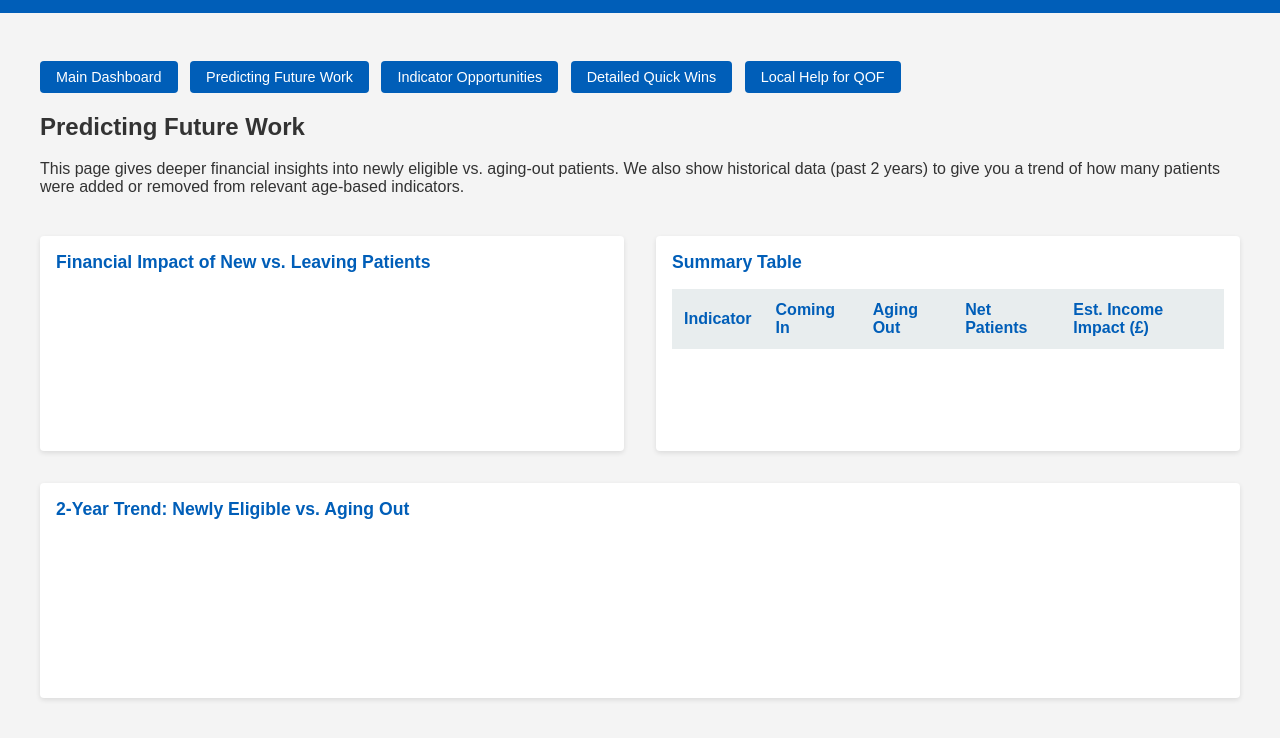
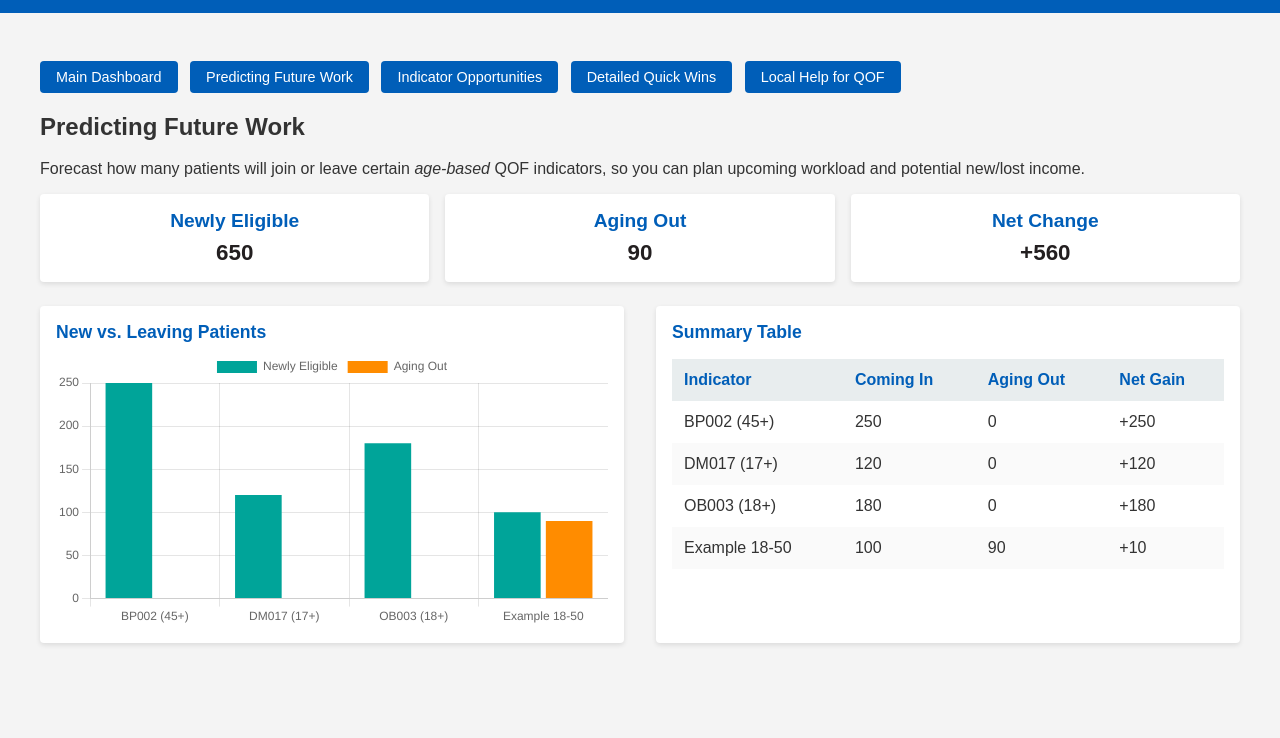
Before and after one commit to WCPCNs/QOFTestDashb, a plain HTML site: page index.html in a window 1280 px wide. Both pictures are taken after a click on the button "Predicting Future Work". Shown: the part 48-786 px from the top of the page. Drawn offline with nearby package versions, Linux system fonts and the light colour scheme.

Commit message:
Update index.html

```diff
--- a/index.html
+++ b/index.html
@@ -230,25 +230,19 @@
       <div id="indicatorOppContent"></div>
     </div>
 
-<!-- ======================== -->
-<!-- PREDICTING FUTURE WORK PAGE (REPLACEMENT) -->
-<!-- ======================== -->
+    <!-- PREDICTING FUTURE WORK -->
     <div id="predictingWorkSection" class="section">
       <h2>Predicting Future Work</h2>
       <p>
-    This page gives deeper financial insights into newly eligible vs. aging-out patients.
-    We also show historical data (past 2 years) to give you a trend of how many patients
-    were added or removed from relevant age-based indicators.
+        Forecast how many patients will join or leave certain <em>age-based</em> QOF
+        indicators, so you can plan upcoming workload and potential new/lost income.
+
       </p>
-
-  <!-- KPI Cards for historical view -->
-  <div class="cards" id="futureWorkKPICards"></div>
-
-  <!-- Deeper financial analysis chart -->
+      <div class="cards" id="futureWorkCards"></div>
       <div class="chart-row">
         <div class="chart-box">
-      <h3>Financial Impact of New vs. Leaving Patients</h3>
-      <canvas id="futureWorkFinancialChart"></canvas>
+          <h3>New vs. Leaving Patients</h3>
+          <canvas id="futureWorkChart"></canvas>
         </div>
         <div class="chart-box">
           <h3>Summary Table</h3>
@@ -258,22 +252,15 @@
                 <th>Indicator</th>
                 <th>Coming In</th>
                 <th>Aging Out</th>
-            <th>Net Patients</th>
-            <th>Est. Income Impact (£)</th>
+                <th>Net Gain</th>
               </tr>
             </thead>
-        <tbody id="futureWorkDetailedBody"></tbody>
+            <tbody id="futureWorkTableBody"></tbody>
           </table>
         </div>
       </div>
-
-  <!-- Historical line chart for the past 2 years -->
-  <div class="chart-box">
-    <h3>2-Year Trend: Newly Eligible vs. Aging Out</h3>
-    <canvas id="futureWorkHistoryChart"></canvas>
     </div>
   </div>
-
 
   <script>
     //==== Data arrays for main dashboard
```
Lines whose indentation alone changed are shown as unchanged.
